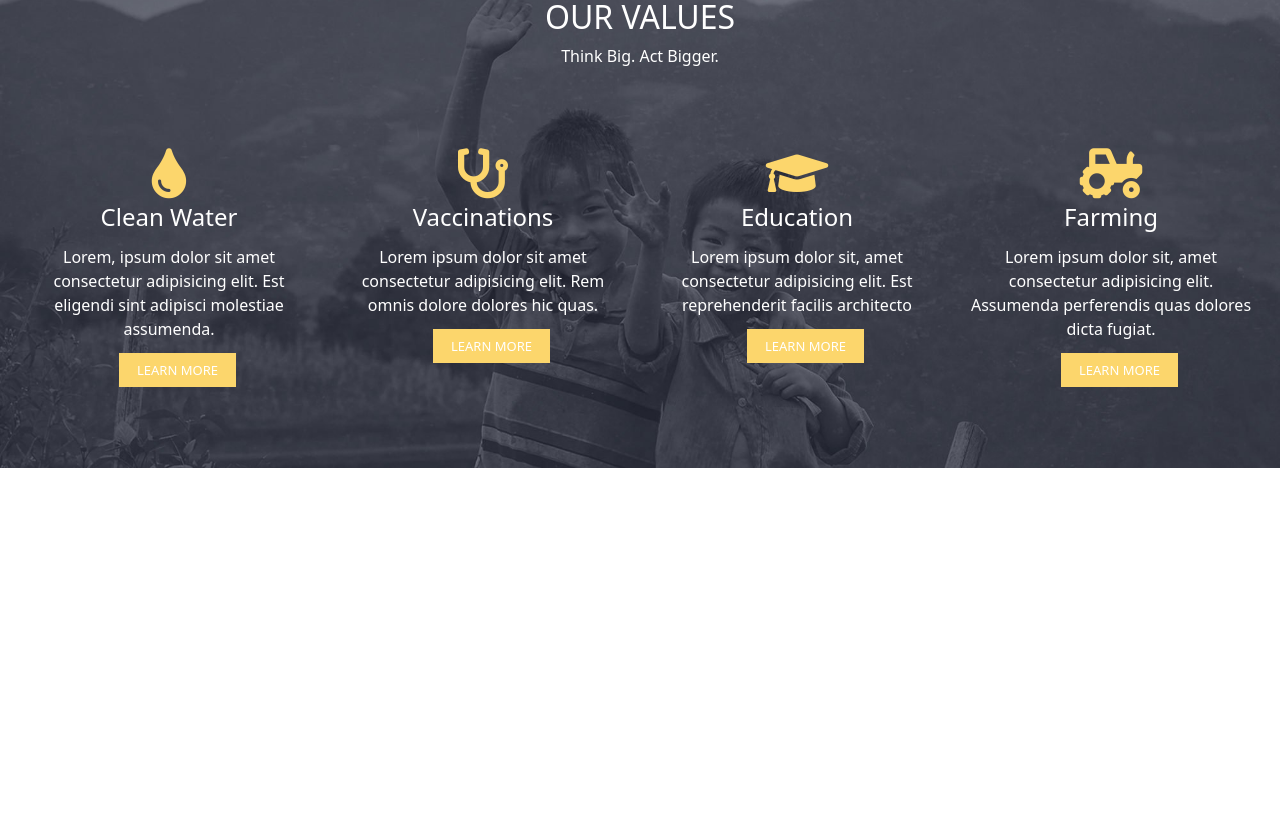
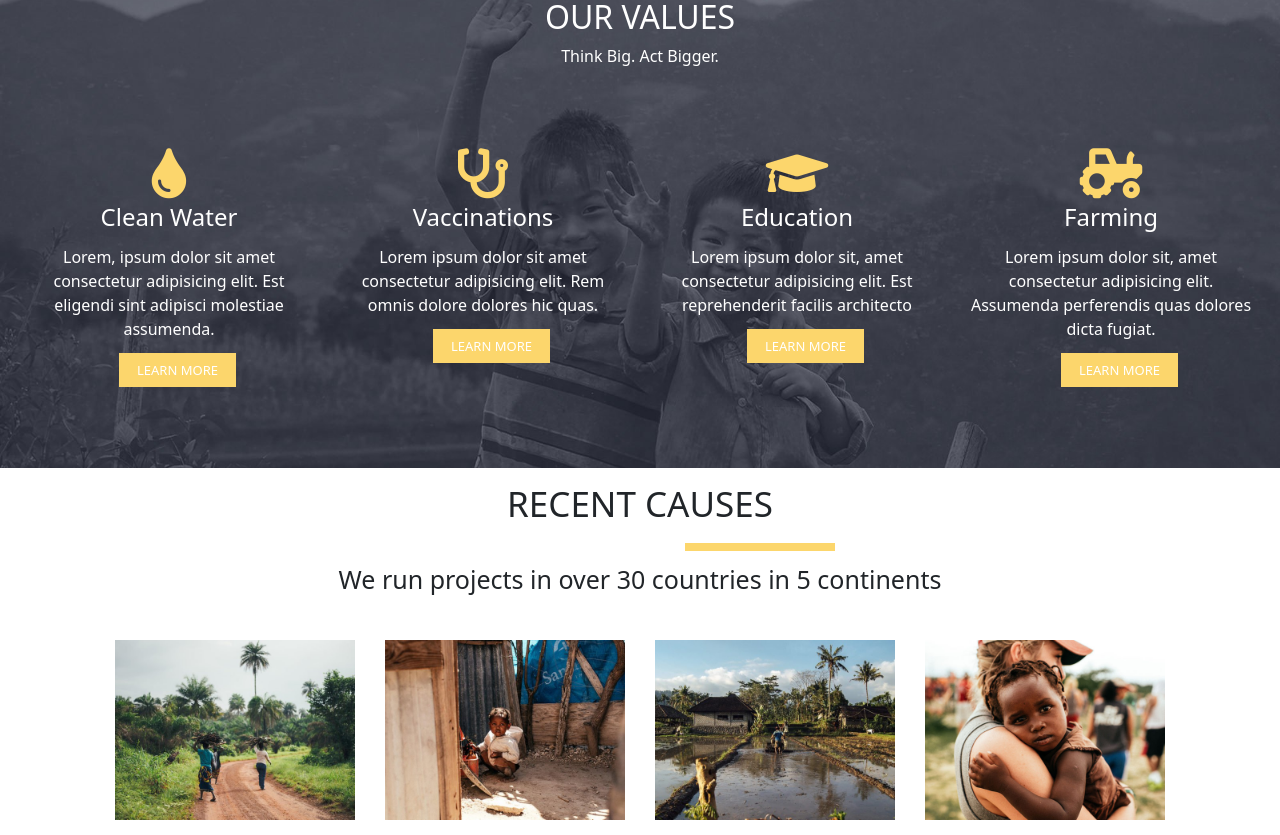
Before and after one commit to DamianoTrifone/proj-html-vuejs, a Vue app: page / in a window 1280 px wide. Shown: the part 1217-2052 px from the top of the page. Before the commit the page ends 1685 px from the top, so only its background shows below. Built offline with nearby package versions, Linux system fonts and the light colour scheme.

Commit message:
Terzo blocco main completo

```diff
--- a/src/components/Main.vue
+++ b/src/components/Main.vue
@@ -59,6 +59,15 @@
                     <a href="#" class="mission_link">Learn more</a>
                 </div>
             </div>
+        </div>
+        <div class="causes">
+            <h2>Recent causes</h2>
+            <div id="separatore_causes"></div>
+            <p>We run projects in over 30 countries in 5 continents</p>
+            <img src="../assets/avada-charity-fair-trade-featured-600x450.jpg" alt="Popolazione locale">
+            <img src="../assets/avada-charity-shelter-featured-600x450.jpg" alt="Popolazione locale">
+            <img src="../assets/avada-charity-farming-featured-600x450.jpg" alt="Popolazione locale">
+            <img src="../assets/avada-charity-vaccines-featured-600x450.jpg" alt="Popolazione locale">
         </div>
     </main>
 </template>
@@ -192,7 +201,37 @@ export default {
         padding-top: 5px;
     }
 
-    .cards a{
+    .causes{
+        height: 300px;
+        width: 100%;
+        position: absolute;
+        top: 1690px;
+        text-align: center;
+    }
 
+    .causes h2{
+        padding: 10px;
+        font-weight: 200;
+        font-size: 35px;
+        text-transform: uppercase;
+    }
+
+    .causes p{
+        padding: 10px;
+        font-weight: 200;
+        font-size: 25px;
+    }
+
+    #separatore_causes{
+        height: 1px;
+        width: 150px;
+        color: #FCD66C;
+        border: 4px solid #FCD66C;
+        margin-left: 685px;
+    }
+
+    .causes img{
+        width: 270px;
+        padding: 15px;
     }
 </style>
```
